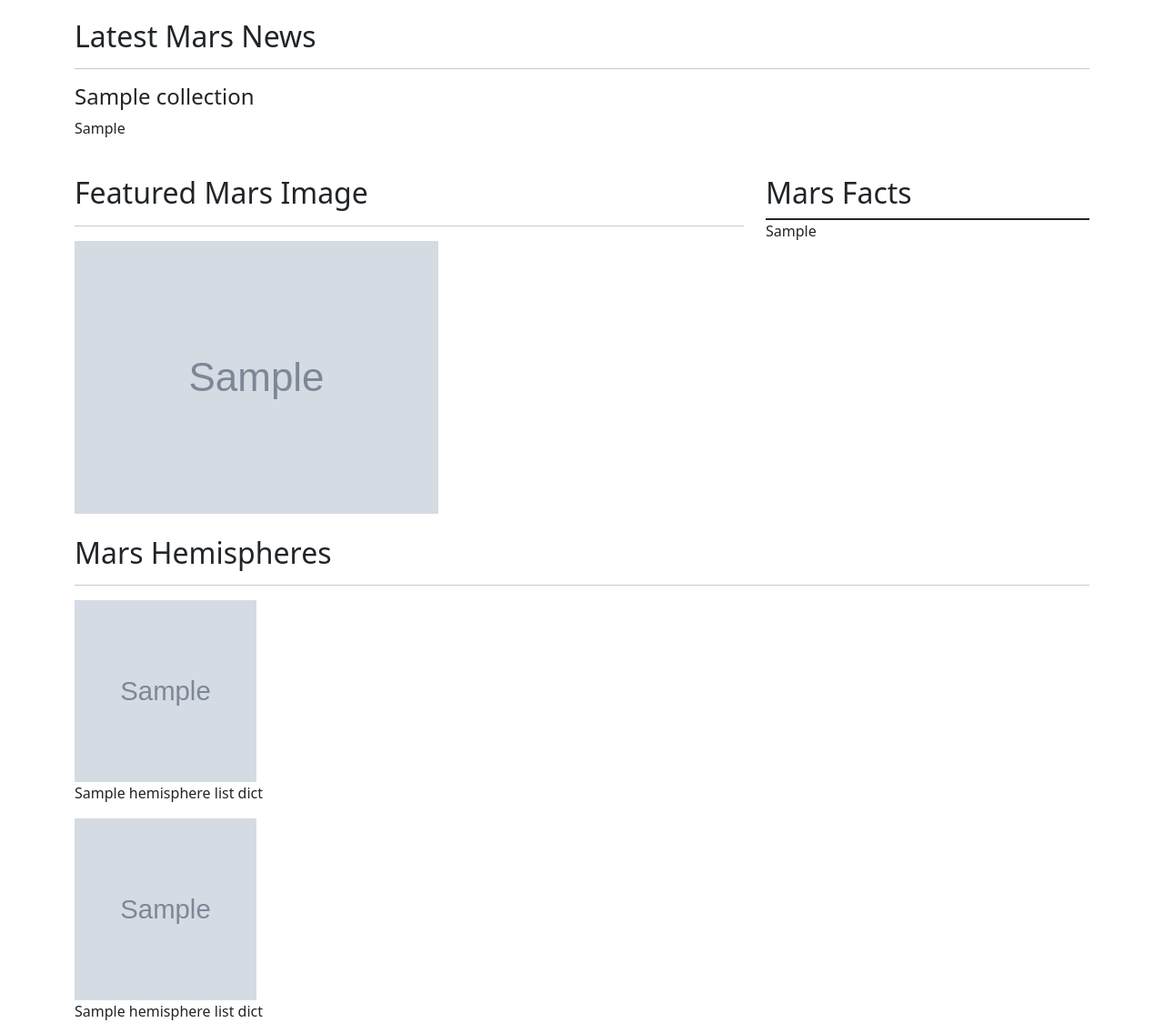
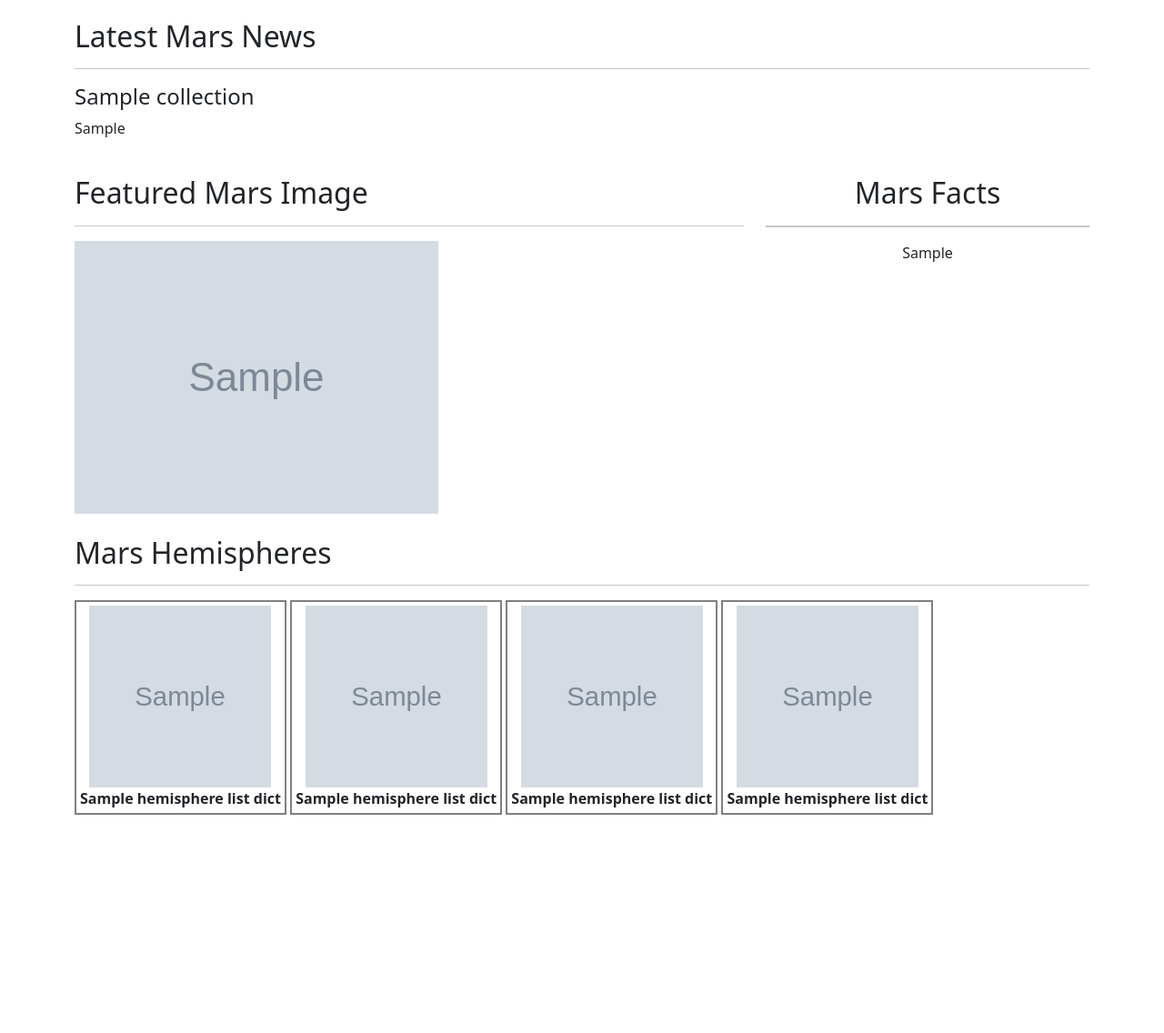
Before and after one commit to carolineshah/web-scraping-challenge, a Flask app: page / in a window 1280 px wide. Shown: the part 171-1307 px from the top of the page at 91% size. After the commit the page ends 1067 px from the top, so only its background shows below. Run offline with Flask 2, Linux system fonts and the light colour scheme; grey boxes marked "Sample" are stand-in pictures; a database or web service that is not in the repository returns one stand-in record (values such as "Sample title"); some libraries are stand-ins or nearby versions.

Commit message:
finished base but still needs tweaking

```diff
--- a/templates/index.html
+++ b/templates/index.html
@@ -38,9 +38,9 @@
             </div>
             <!-- Mars Facts Table -->
             <div class="col-lg-4">
-                <div class="table">
-                    <h2>Mars Facts</h2>
-                    <p>{{ mars.mars_html | safe }}</p>
+                <div class="table" style="text-align: center">
+                    <h2>Mars Facts</h2><hr/>
+                    {{ mars.mars_html | safe }}
                 </div>
             </div>
         </div>
@@ -49,22 +49,22 @@
             <!-- Hemisphere Photos -->
             <div class="col-md-12">
                 <h2>Mars Hemispheres</h2><hr/>
-                <figure>
+                <figure style="display: inline-block; border: grey solid 2px; padding: 4px; text-align: center;">
                     <img src="{{ mars.hemisphere_list_dict[0]['img_url'] }}" alt="{{ mars.hemisphere_list_dict[0]['title'] }}"
                         height="200px" width="200px">
-                    <figcaption>{{ mars.hemisphere_list_dict[0]['title'] }}</figcaption>
+                    <figcaption><strong>{{ mars.hemisphere_list_dict[0]['title'] }}</strong></figcaption>
                 </figure>
-                <figure>
+                <figure style="display: inline-block; border: grey solid 2px; padding: 4px; text-align: center;">
                     <img src="{{ mars.hemisphere_list_dict[1]['img_url'] }}" alt="{{ mars.hemisphere_list_dict[1]['title'] }}" height="200px" width="200px">
-                    <figcaption>{{ mars.hemisphere_list_dict[1]['title'] }}</figcaption>
+                    <figcaption><strong>{{ mars.hemisphere_list_dict[1]['title'] }}</strong></figcaption>
                 </figure>
-                <figure>
+                <figure style="display: inline-block; border: grey solid 2px; padding: 4px; text-align: center;">
                     <img src="{{ mars.hemisphere_list_dict[2]['img_url'] }}" alt="{{ mars.hemisphere_list_dict[2]['title'] }}" height="200px" width="200px">
-                    <figcaption>{{ mars.hemisphere_list_dict[2]['title'] }}</figcaption>
+                    <figcaption><strong>{{ mars.hemisphere_list_dict[2]['title'] }}</strong></figcaption>
                 </figure>
-                <figure>
+                <figure style="display: inline-block; border: grey solid 2px; padding: 4px; text-align: center;">
                     <img src="{{ mars.hemisphere_list_dict[3]['img_url'] }}" alt="{{ mars.hemisphere_list_dict[3]['title'] }}" height="200px" width="200px">
-                    <figcaption>{{ mars.hemisphere_list_dict[3]['title'] }}</figcaption>
+                    <figcaption><strong>{{ mars.hemisphere_list_dict[3]['title'] }}</strong></figcaption>
                 </figure>
             </div>
         </div>
--- a/templates/style.css
+++ b/templates/style.css
@@ -1,3 +1,8 @@
+/* this file isn't being recognized for some reason */
 .figure {
     display: inline-block;
 }
+
+tr {
+    text-align: center;
+}
```
